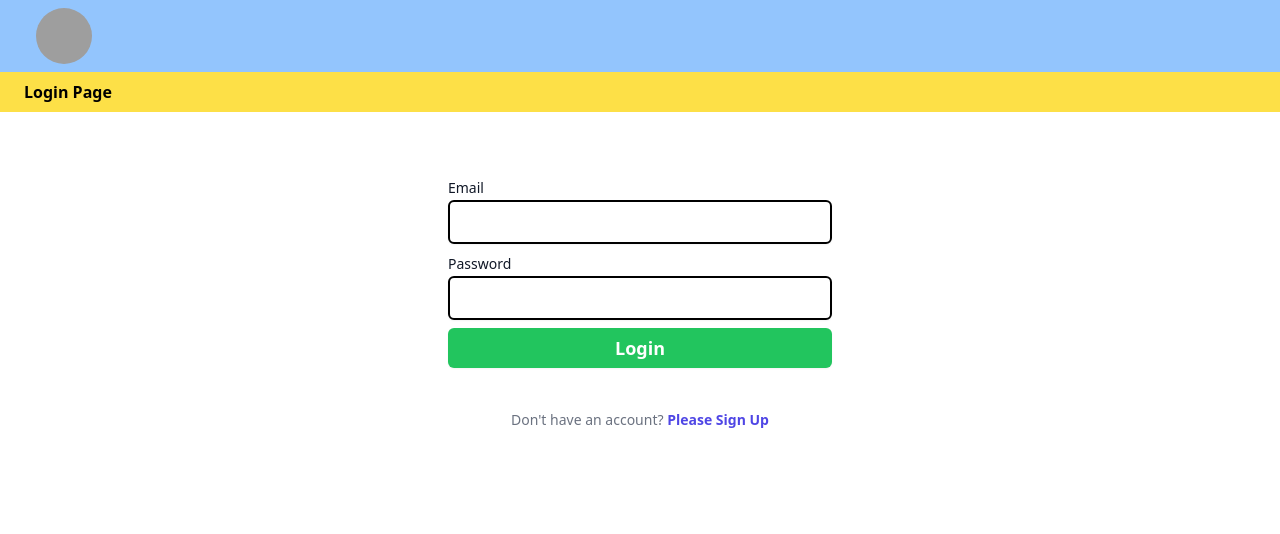
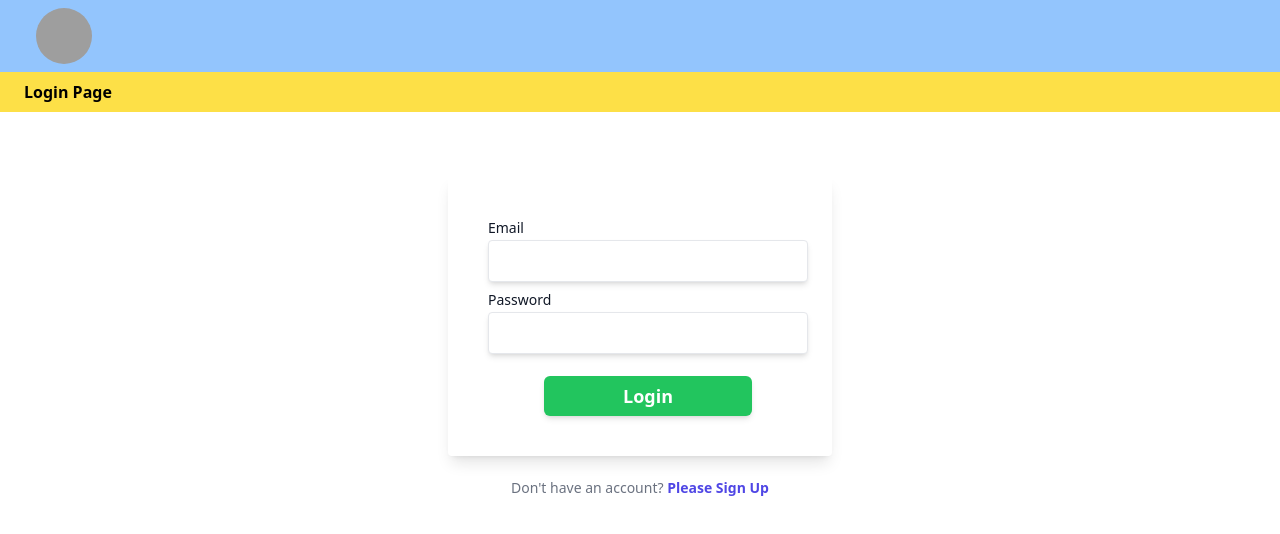
Before and after one commit to Ranjan-Chauhan/Employee-Management, a React (Vite) app in the folder frontend/: page /Login in a window 1280 px wide. Shown: the top 534 px of the page. Built offline with nearby package versions, Linux system fonts and the light colour scheme; grey boxes are pictures that could not be loaded.

Commit message:
fix login and Sign up

```diff
--- a/frontend/src/components/EmployeeList.jsx
+++ b/frontend/src/components/EmployeeList.jsx
@@ -5,8 +5,8 @@ import { useNavigate } from "react-router-dom";
 const EmployeeList = () => {
   const navigate = useNavigate();
   const [employees, setEmployees] = useState([]);
-  const [filteredEmployees, setFilteredEmployees] = useState([]); // To store filtered employees
-  const [searchQuery, setSearchQuery] = useState(""); // To store search input
+  const [filteredEmployees, setFilteredEmployees] = useState([]);
+  const [searchQuery, setSearchQuery] = useState("");
   const [error, setError] = useState("");
   const token = localStorage.getItem("jwtToken");
 
@@ -89,8 +89,8 @@ const EmployeeList = () => {
         Employee List
       </div>
       <div className="flex justify-between content-center items-center px-6 py-2 pt-6">
-        <div className="flex items-center">
-          <span>Total Count : {filteredEmployees.length}</span>
+        <div className="flex items-center shadow-lg py-1.5 px-6">
+          <span>Total Employees : {filteredEmployees.length}</span>
         </div>
         <button
           className="hover:bg-blue-400 text-black py-1.5 px-6 border font-semibold shadow-lg rounded justify-center items-center"
@@ -98,13 +98,18 @@ const EmployeeList = () => {
         >
           Create Employee
         </button>
+        <div className="flex justify-center items-center space-x-2">
+          <label htmlFor="search" className="block text-gray-700 font-semibold">
+            Search
+          </label>
           <input
             type="text"
             placeholder="Search for the employee"
-          className="border-2 border-gray-300 py-1 px-2 rounded hover:border-blue-500"
+            className="border shadow-xl py-1.5 px-2 rounded hover:border-blue-500"
             value={searchQuery}
             onChange={handleSearch}
           />
+        </div>
       </div>
       <div className="flex min-h-full flex-1 flex-col justify-center px-6 py-7">
         <div className="">
--- a/frontend/src/components/Login.jsx
+++ b/frontend/src/components/Login.jsx
@@ -46,7 +46,7 @@ const Login = () => {
   return (
     <>
       <div>
-        <div className="flex p-2 px-9  bg-blue-300 ">
+        <div className="flex p-2 px-9 bg-blue-300 ">
           <img
             src="https://encrypted-tbn0.gstatic.com/images?q=tbn:ANd9GcRln9L-Mr039zwxerF3U9Rrw1Z16abkfSERyA&s"
             className="w-14 h-14 rounded-full"
@@ -57,14 +57,12 @@ const Login = () => {
           Login Page
         </div>
         <div className="flex min-h-full flex-1 flex-col justify-center px-6 py-12">
-          <div className="mx-auto w-full max-w-sm">
-            <form className="space-y-2" onSubmit={handleSubmit}>
-              {" "}
-              {/* <-- Add onSubmit handler */}
+          <div className="mx-auto w-full max-w-sm shadow-lg rounded p-10">
+            <form className="space-y-1.5 w-80" onSubmit={handleSubmit}>
               <div>
                 <label
                   htmlFor="email"
-                  className="block text-sm font-medium leading-6 text-gray-900"
+                  className="block text-sm font-medium leading-6 text-gray-900 "
                 >
                   Email
                 </label>
@@ -74,9 +72,9 @@ const Login = () => {
                     name="email"
                     type="email"
                     required
-                    value={formData.email} // Bind value to formData state
-                    onChange={handleChange} // Add onChange handler
-                    className="block w-full rounded-md border-2 border-black p-2 text-black shadow-sm"
+                    value={formData.email}
+                    onChange={handleChange}
+                    className="block w-full rounded border p-2 text-black shadow-md"
                   />
                 </div>
               </div>
@@ -95,29 +93,29 @@ const Login = () => {
                     name="password"
                     type="password"
                     required
-                    value={formData.password} // Bind value to formData state
-                    onChange={handleChange} // Add onChange handler
-                    className="block w-full rounded-md border-2 border-black p-2 text-black shadow-sm"
+                    value={formData.password}
+                    onChange={handleChange}
+                    className="block w-full rounded border p-2 text-black shadow-md"
                   />
                 </div>
               </div>
-              <div className="space-y-3">
+              <div className="space-y-3 pt-4 flex justify-center items-center ">
                 <button
                   type="submit"
-                  className="flex w-full justify-center rounded-md bg-green-500 px-3 py-1.5 text-lg font-semibold text-white shadow-sm"
+                  className="flex w-52 justify-center rounded-md bg-green-500 px-3 py-1.5 text-lg font-semibold text-white shadow-md"
                 >
                   Login
                 </button>
               </div>
             </form>
 
-            {message && ( // Display message if exists
+            {message && (
               <p className="mt-4 text-center text-sm text-gray-500">
                 {message}
               </p>
             )}
-
-            <p className="mt-10 text-center text-sm text-gray-500">
+          </div>
+          <p className="mt-5 text-center text-sm text-gray-500">
             Don't have an account?{" "}
             <Link
               to="/Singup"
@@ -128,7 +126,6 @@ const Login = () => {
           </p>
         </div>
       </div>
-      </div>
     </>
   );
 };
--- a/frontend/src/components/Navbar.jsx
+++ b/frontend/src/components/Navbar.jsx
@@ -19,7 +19,7 @@ const Navbar = () => {
   }, []);
 
   return (
-    <header className="bg-blue-300 px-6 py-1 flex justify-between items-center">
+    <header className="bg-blue-300 px-6 py-2 flex justify-between items-center">
       <div className="flex pl-5">
         <Link to="/Dashboard" className="flex items-center font-semibold ">
           <img
--- a/frontend/src/components/Singup.jsx
+++ b/frontend/src/components/Singup.jsx
@@ -43,7 +43,7 @@ const Signup = () => {
 
   return (
     <div>
-      <div className="flex p-2 px-10  bg-blue-300 ">
+      <div className="flex p-2 px-10 bg-blue-300 ">
         <img
           src="https://encrypted-tbn0.gstatic.com/images?q=tbn:ANd9GcRln9L-Mr039zwxerF3U9Rrw1Z16abkfSERyA&s"
           className="w-14 h-14 rounded-full"
@@ -54,14 +54,15 @@ const Signup = () => {
         Signup Page
       </div>
       <div className="flex min-h-full flex-1 flex-col justify-center px-6 py-12">
-        <div className="mx-auto w-full max-w-sm">
-          <form className="space-y-2" onSubmit={handleSubmit}>
+        <div className="mx-auto w-full max-w-sm flex justify-center items-center rounded shadow-lg p-10">
+          <div>
+            <form className="space-y-1.5 w-80" onSubmit={handleSubmit}>
               <div>
                 <label
                   htmlFor="username"
                   className="block text-sm font-medium leading-6 text-gray-900"
                 >
-                User Name
+                  Name
                 </label>
                 <input
                   id="username"
@@ -70,7 +71,7 @@ const Signup = () => {
                   required
                   value={formData.username}
                   onChange={handleChange}
-                className="block w-full rounded-md border-2 border-black p-2 text-black shadow-sm"
+                  className="block w-full rounded border p-2 text-black shadow-md"
                 />
               </div>
               <div>
@@ -87,7 +88,7 @@ const Signup = () => {
                   required
                   value={formData.email}
                   onChange={handleChange}
-                className="block w-full rounded-md border-2 border-black p-2 text-black shadow-sm"
+                  className="block w-full rounded border p-2 text-black shadow-md"
                 />
               </div>
               <div>
@@ -104,13 +105,13 @@ const Signup = () => {
                   required
                   value={formData.password}
                   onChange={handleChange}
-                className="block w-full rounded-md border-2 border-black p-2 text-black shadow-sm"
+                  className="block w-full rounded border p-2 text-black shadow-md"
                 />
               </div>
-            <div className="space-y-3">
+              <div className="pt-4 flex justify-center items-center">
                 <button
                   type="submit"
-                className="flex w-full justify-center rounded-md bg-green-500 px-3 py-1.5 text-lg font-semibold text-white shadow-sm"
+                  className="flex w-52 justify-center rounded-md bg-green-500 px-3 py-1.5 text-lg font-semibold text-white shadow-md"
                 >
                   Singup
                 </button>
@@ -118,10 +119,13 @@ const Signup = () => {
             </form>
 
             {message && (
-            <p className="mt-4 text-center text-sm text-gray-500">{message}</p>
+              <p className="mt-4 text-center text-sm text-gray-500">
+                {message}
+              </p>
             )}
-
-          <p className="mt-10 text-center text-sm text-gray-500">
+          </div>
+        </div>
+        <p className="mt-5 text-center text-sm text-gray-500">
           Already have an Account?{" "}
           <Link
             to="/login"
@@ -132,7 +136,6 @@ const Signup = () => {
         </p>
       </div>
     </div>
-    </div>
   );
 };
 
--- /dev/null
+++ b/package.json
@@ -0,0 +1,5 @@
+{
+  "devDependencies": {
+    "@types/multer": "^1.4.12"
+  }
+}
```
Also changed, not shown: 1 other file (tests, documents, lock files or other folders). Lines whose indentation alone changed are shown as unchanged.
